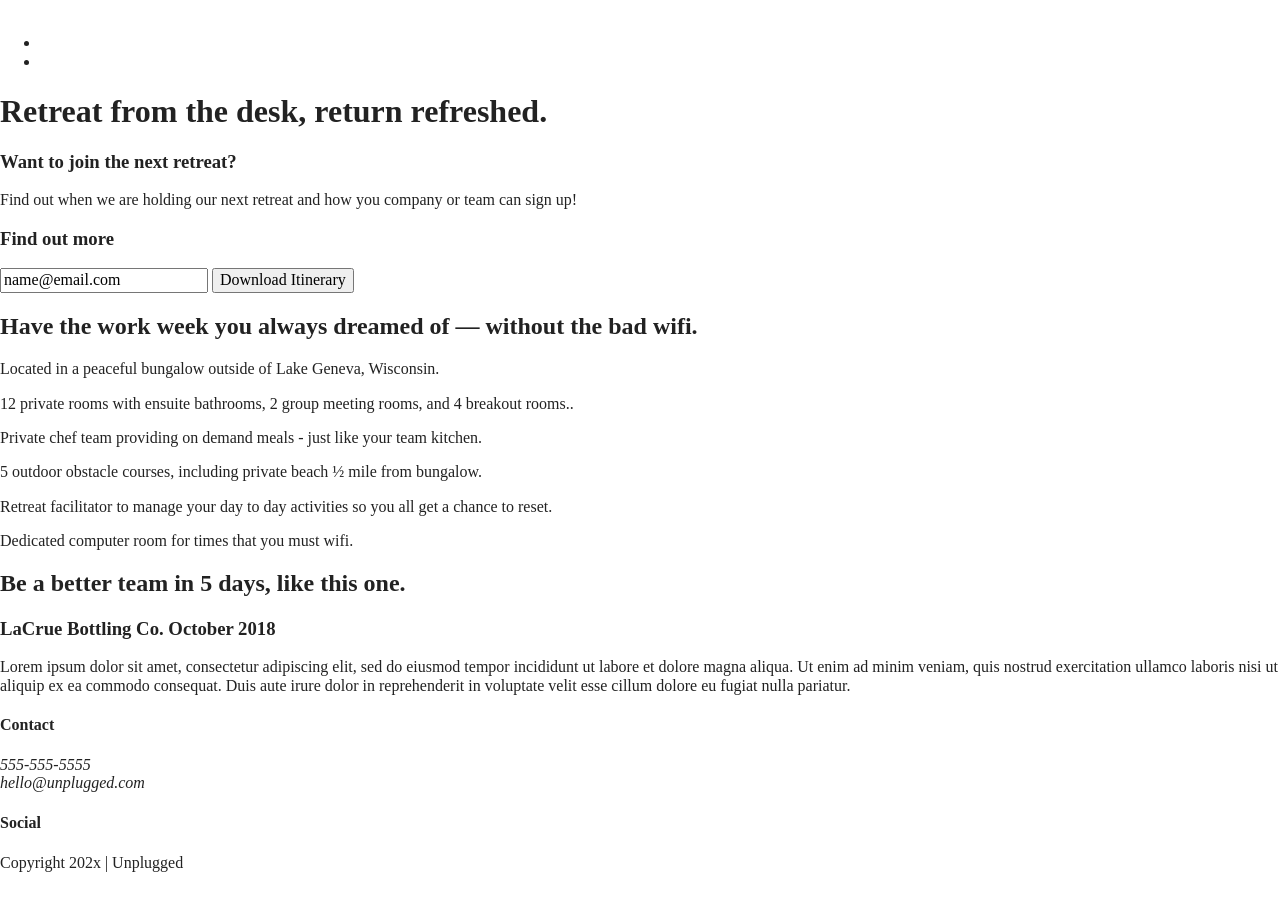
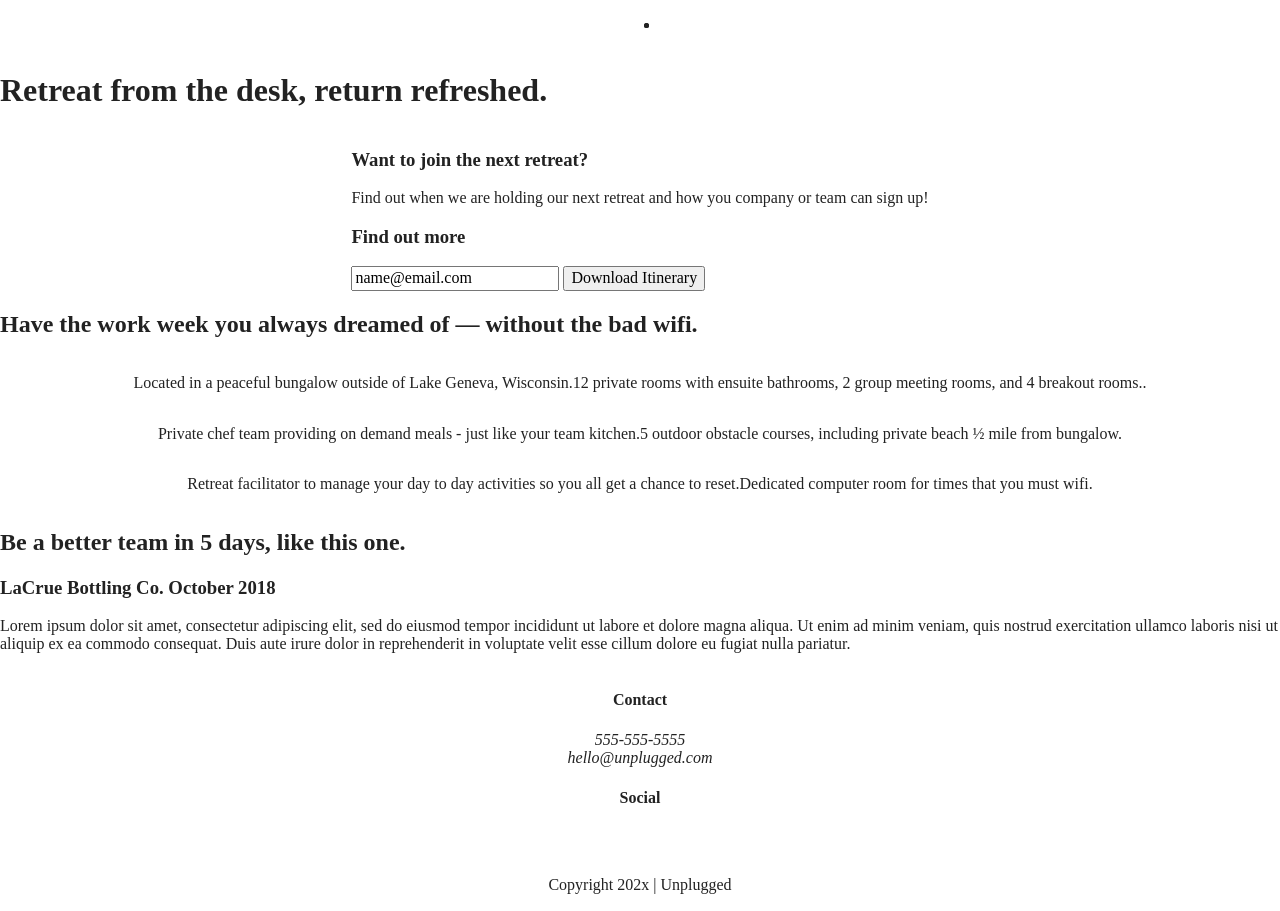
Before and after one commit to MeganMcLaughlin87/unplugged-site, a website built with Parcel: page index.html in a window 1280 px wide. Before the commit the page ends 888 px from the top, so only its background shows below. Built offline with nearby package versions, Linux system fonts and the light colour scheme.

Commit message:
Added flexbox CSS properties to main.css

```diff
--- a/css/main.css
+++ b/css/main.css
@@ -86,6 +86,101 @@ textarea {
 /* ==========================================================================
    Author's custom styles
    ========================================================================== */
+/* --------- Base Header - Footer Styles ----------- */
+
+header {
+  display: flex;
+  justify-content: center;
+}
+
+header .content-wrapper {
+  display: flex;
+  justify-content: center;
+  align-items: center;
+  flex-flow: row wrap;
+}
+
+header nav ul {
+  display: flex;
+  justify-content: space-around;
+}
+
+footer {
+  display: flex;
+  flex-direction: column;
+  align-items: center;
+  text-align: center;
+}
+
+footer .social-icons {
+  display: flex;
+  justify-content: center;
+  align-items: center;
+}
+
+/* -------- Mobile Styles - Homepage -------- */
+
+/* Hero Area */
+
+.hero area {
+  display: flex;
+  justify-content: center;
+}
+
+/* Aside */
+
+aside {
+  display: flex;
+  justify-content: center;
+}
+
+/* Features */
+
+.features {
+  display: flex;
+  justify-content: center;
+}
+
+.features .features-times {
+  display: flex;
+  justify-content: center;
+  align-items: flex-start;
+  flex-flow: row wrap;
+}
+
+/* Reviews */
+
+.reviews {
+  display: flex;
+  justify-content: center;
+}
+
+/* ---------- About Page -------- */
+
+.mission {
+  display: flex;
+  justify-content: center;
+}
+
+.contact-section {
+  display: flex;
+  justify-content: center;
+}
+
+
+/* ---------- FAQ Page ------------ */
+
+.faq {
+  display: flex;
+  justify-content: center;
+}
+
+.faq content-wrapper {
+  display: flex;
+  justify-content: center;
+  align-items: flex-start;
+  flex-flow: row wrap;
+}
 
 /* ==========================================================================
    Helper classes
```
Also changed, not shown: 1 other file.
